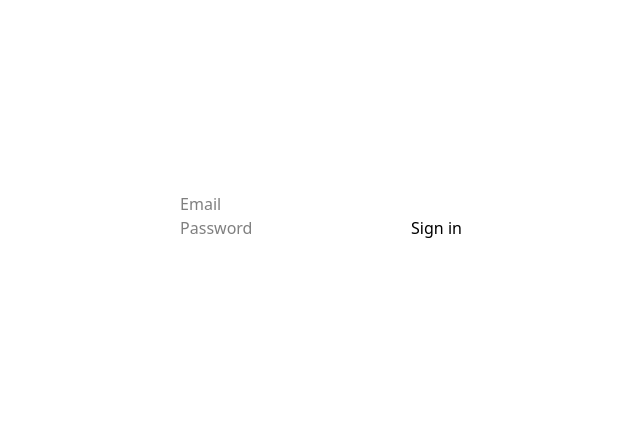
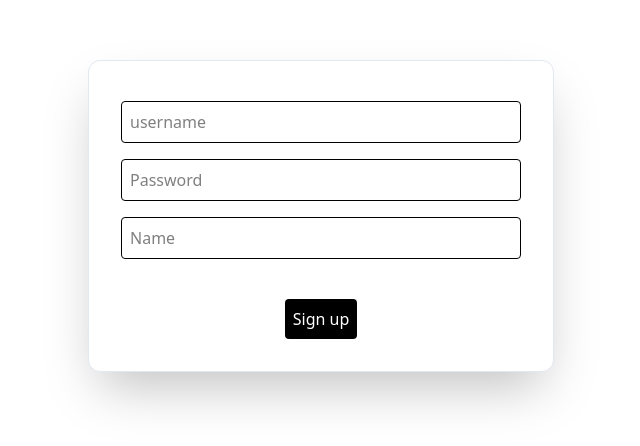
Before and after one commit to codesatvik/excalidraw_clone, a Next.js app in the folder apps/frontend/: page /signup in a window 1280 px wide. Shown: the part 184-630 px from the top of the page, without its empty margins (319-959 px from the left). Built offline with nearby package versions, Linux system fonts and the light colour scheme.

Commit message:
Refactor authentication components: update signin/signup logic, enhance form handling, and integrate server-side actions |

```diff
--- a/apps/frontend/app/signin/page.tsx
+++ b/apps/frontend/app/signin/page.tsx
@@ -1,5 +1,5 @@
 import { AuthPage } from "@/components/AuthPage";
 
 export default function Signin() {
-    return <AuthPage isSignin={false}></AuthPage>
+    return <AuthPage isSignin={true}></AuthPage>
 }
--- a/apps/frontend/app/signup/page.tsx
+++ b/apps/frontend/app/signup/page.tsx
@@ -1,5 +1,5 @@
 import { AuthPage } from "@/components/AuthPage";
 
 export default function Signin() {
-    return <AuthPage isSignin={true}></AuthPage>
+    return <AuthPage isSignin={false}></AuthPage>
 }
--- /dev/null
+++ b/apps/frontend/components/Actions.ts
@@ -0,0 +1,43 @@
+"use server";
+
+import { cookies } from "next/headers";
+import { redirect } from "next/navigation";
+
+export async function handleAuthAction(prevState: any, formData: FormData) {
+  const username = formData.get("username") as string;
+  const password = formData.get("password") as string;
+  const name = formData.get("name") as string;
+  const isSignin = formData.get("isSignin") === "true";
+
+  const endpoint = isSignin ? "signin" : "signup";
+
+  try {
+    const response = await fetch(`http://localhost:3001/${endpoint}`, {
+      method: "POST",
+      headers: { "Content-Type": "application/json" },
+      body: JSON.stringify({
+        username,
+        password,
+        name: isSignin ? undefined : name,
+      }),
+    });
+
+    const data = await response.json();
+
+    if (!response.ok) {
+      return { message: data.message || "Authentication failed" };
+    }
+    const cookieStore = await cookies();
+    cookieStore.set("token", data.token, {
+        httpOnly: true,
+        secure: process.env.NODE_ENV === "production",
+        maxAge: 60 * 60 * 24 * 7,
+        path: "/",
+    });
+
+  } catch (error) {
+    return { message: "Network error or server is down" };
+  }
+
+  redirect("/room");
+}
--- a/apps/frontend/components/AuthPage.tsx
+++ b/apps/frontend/components/AuthPage.tsx
@@ -1,18 +1,83 @@
 "use client";
-export function AuthPage({ isSignin }: {
-    isSignin: boolean
-}) {
-    return <div className="w-screen h-screen flex justify-center items-center">
-        <div className="p-2 m-2 bg-white rounded">
-            <div>
-                <input type="text" placeholder="Email"></input>
 
+import { useActionState } from "react";
+import { useFormStatus } from "react-dom";
+import { handleAuthAction } from "./Actions";
+
+
+function SubmitButton({ isSignin }: { isSignin: boolean }) {
+  const { pending } = useFormStatus();
+
+  return (
+    <button
+      disabled={pending}
+      type="submit"
+      className="cursor-pointer bg-black text-white p-2 rounded hover:bg-gray-800 disabled:bg-gray-500"
+    >
+      {pending ? "Processing..." : isSignin ? "Sign in" : "Sign up"}
+    </button>
+  );
+}
+
+export function AuthPage({ isSignin }: { isSignin: boolean }) {
+  const [state, action] = useActionState(handleAuthAction, null);
+
+  return (
+    <div className="w-screen h-screen flex justify-center items-center radial-gradient(#cbd5e1 1px, transparent 1px) selection:bg-orange-100 selection:text-orange-600">
+      <div className="relative bg-white rounded-xl border border-slate-200 shadow-2xl overflow-hidden">
+        <div className="p-8 w-60vh h-60vh selection:bg-orange-100 selection:text-orange-600 rounded">
+
+          <form action={action}>
+
+
+            <input type="hidden" name="isSignin" value={String(isSignin)} />
+
+            {state?.message && (
+              <div className="text-red-500 text-sm mb-2 text-center">
+                {state.message}
+              </div>
+            )}
+
+
+            <div className="pt-2">
+              <input
+                name="username"
+                className="p-2 w-100 border rounded"
+                type="text"
+                placeholder="username"
+                required
+              />
             </div>
-            <input type="password" placeholder="Password"></input>
 
-            <button onClick={() => {
+            <div className="pt-4">
+              <input
+                name="password"
+                className="p-2 w-100 border rounded"
+                type="password"
+                placeholder="Password"
+                required
+              />
+            </div>
 
-            }}>{isSignin ? "Sign in" : "Sign up"}</button>
+
+            {!isSignin && (
+              <div className="pt-4">
+                <input
+                  name="name"
+                  className="p-2 w-100 border rounded"
+                  type="text"
+                  placeholder="Name"
+                />
+              </div>
+            )}
+
+            <br />
+            <div className="pt-4 flex justify-center">
+              <SubmitButton isSignin={isSignin} />
+            </div>
+          </form>
         </div>
+      </div>
     </div>
+  );
 }
--- a/packages/common1/src/types.ts
+++ b/packages/common1/src/types.ts
@@ -4,7 +4,6 @@ export const CreateUserSchema = z.object({
     username: z.string().min(3).max(30),
     password: z.string(),
     name: z.string()
-
 })
 
 export const SigninSchema = z.object({
```
